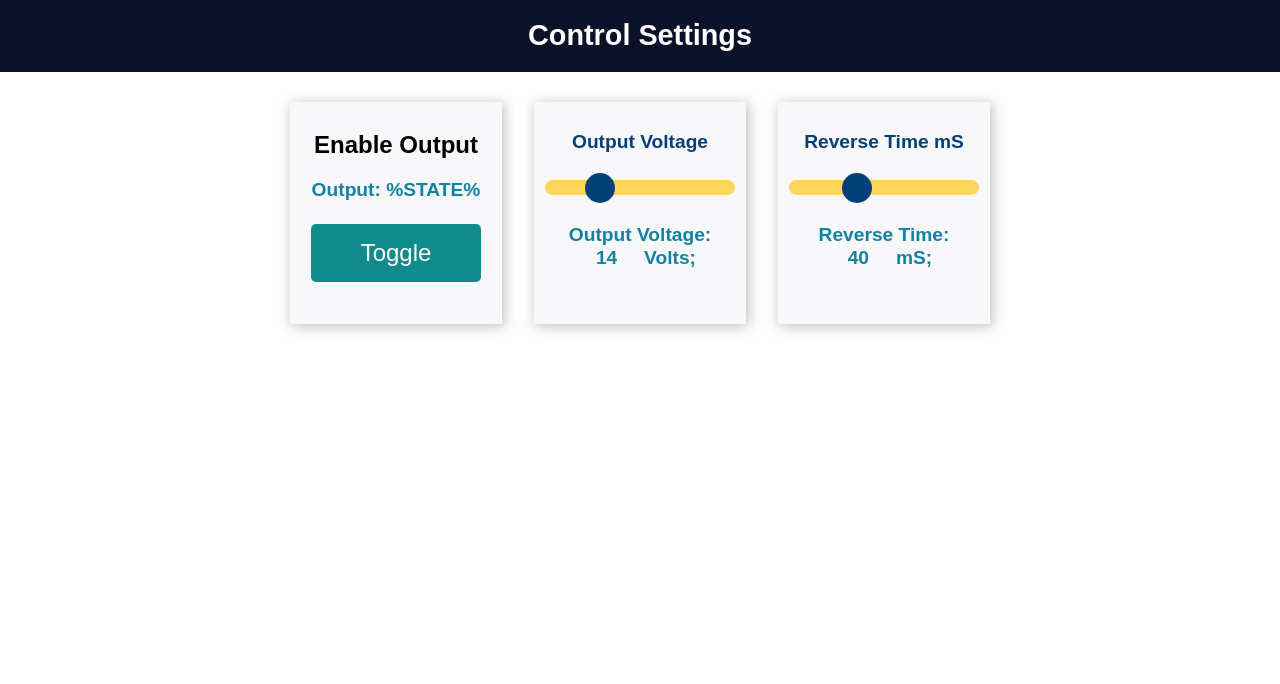
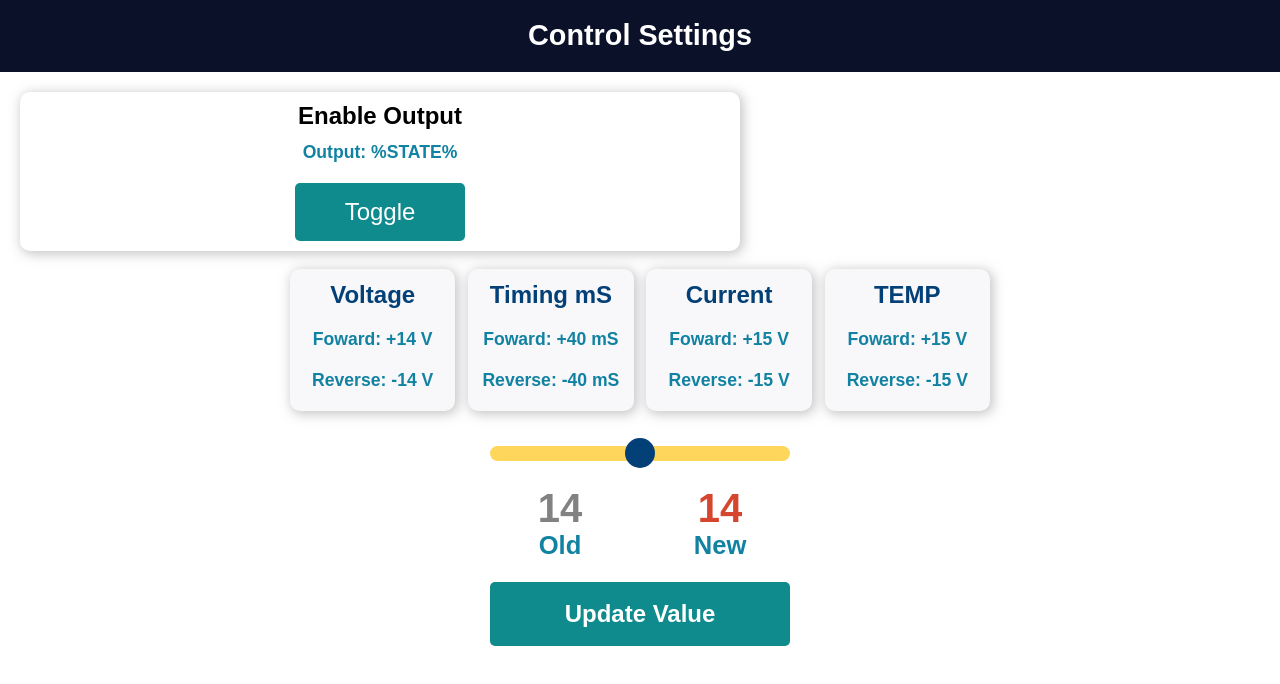
Before and after one commit to DrKropp/InternalElectroOxidizerFunctionTesting, a plain HTML site: page data/index.html in a window 1280 px wide. Drawn offline with Linux system fonts and the light colour scheme.

Commit message:
Updated style of website

```diff
--- a/data/index.html
+++ b/data/index.html
@@ -13,34 +13,52 @@
         <h1>Control Settings</h1>
     </div>
     <div class="content">
+        <div class="top-card">
+            <h2>Enable Output</h2>
+            <p class="state">Output: <span id="state">%STATE%</span></p>
+            <button id="button" class="button">Toggle</button>
+        </div>
+        <br>
         <div class="card-grid">
-            <div class="card">
-                <h2>Enable Output</h2>
-                <p class="state">Output: <span id="state">%STATE%</span></p>
-                <p><button id="button" class="button">Toggle</button></p>
-              </div>
-            <div class="card">
-                <p class="card-title">Output Voltage</p>
-                <p class="switch">
-                    <input type="range" oninput="updateSliderPWM(this)" id="slider1" min="10" max="26" step="0.1" value ="14" class="slider">
-                </p>
-                <p class="state">Output Voltage:<br> <input oninput="updateSlider(this)" type="number" id="value1" min="10" max="26" step="0.1" value="14" dir="ltr">Volts;</p>
+            <div class="card" onclick="selectCard(this)" id="card1">
+                <p class="card-title">Voltage</p>
+                <p class="state">Foward: +<span id="FValue1" data-min="10" data-max="26" data-step="0.1">14</span> V</p>
+                <p class="state">Reverse: -<span id="RValue1" data-min="10" data-max="26" data-step="0.1">14</span> V</p>
             </div>
-            <div class="card">
-                <p class="card-title">Reverse Time mS</p>
-                <p class="switch">
-                    <input type="range" oninput="updateSliderPWM(this)" id="slider2" min="10" max="100" step="1" value ="40" class="slider">
-                </p>
 
-                <p class="state">Reverse Time:<br> <input type="number" oninput="updateSlider(this)"  id="value2" min="10" max="100" value="40" dir="ltr">mS;</p>
+            <div class="card" onclick="selectCard(this)" id="card2">
+                <p class="card-title">Timing mS</p>
+                <p class="state">Foward: +<span id="FValue2" data-min="10" data-max="100" data-step="1">40</span> mS</p>
+                <p class="state">Reverse: -<span id="RValue2" data-min="10" data-max="100" data-step="1">40</span> mS</p>
             </div>
-<!--             <div class="card">
-                <p class="card-title"> Fader 3</p>
-                <p class="switch">
-                    <input type="range" oninput="updateSliderPWM(this)" id="slider3" min="0" max="100" step="1" value ="0" class="slider">
-                </p>
-                <p class="state">Brightness: <span id="sliderValue3"></span> &percnt;</p>
-            </div> -->
+
+            <div class="card" onclick="selectCard(this)" id="card3">
+                <p class="card-title">Current</p>
+                <p class="state">Foward: +<span id="FValue3" data-min="10" data-max="26" data-step="0.1">15</span> V</p>
+                <p class="state">Reverse: -<span id="RValue3" data-min="10" data-max="26" data-step="0.1">15</span> V</p>
+            </div>
+
+            <div class="card" onclick="selectCard(this)" id="card4">
+                <p class="card-title">TEMP</p>
+                <p class="state">Foward: +<span id="FValue4" data-min="10" data-max="26" data-step="0.1">15</span> V</p>
+                <p class="state">Reverse: -<span id="RValue4" data-min="10" data-max="26" data-step="0.1">15</span> V</p>
+            </div>
+        </div>
+        <div class="update-container">
+            <p class="switch">
+                <input type="range" oninput="updateValue()" id="slider" step="0.1" class="slider">
+            </p>
+            <div class="updated-value-container">
+                <div class="tile">
+                    <p class="updated-value" id="old"><span>14</span></p>
+                    <p class="tile-title" >Old</p>
+                </div>
+                <div class="tile">
+                    <p class="updated-value" id="new"><span>14</span></p>
+                    <p class="tile-title">New</p>
+                </div>
+            </div>
+            <button id="update-button" class="button">Update Value</button>
         </div>
     </div>
     <script src="script.js"></script>
--- a/data/script.js
+++ b/data/script.js
@@ -43,14 +43,6 @@ function updateSliderPWM(element) {
     websocket.send(sliderNumber+"s"+sliderValue.toString());
 }
 
-function updateSlider(element){
-    var inputNumber = element.id.charAt(element.id.length-1);
-    var inputValue = document.getElementById(element.id).value;
-    document.getElementById("slider"+inputNumber).value = inputValue;
-    console.log(inputValue);
-    websocket.send(inputNumber+"s"+inputValue.toString());
-}
-
 function onMessage(event) {
     console.log(event.data);
     var myObj = JSON.parse(event.data);
@@ -71,8 +63,81 @@ function onMessage(event) {
 
 function initButton() {
     document.getElementById('button').addEventListener('click', toggle);
-  }
+    document.getElementById('update-button').addEventListener('click', handleUpdate);
+}
 
   function toggle(){
     websocket.send('toggle');
   }
+
+
+  function handleUpdate() {
+    if (!selectedCard) return;
+
+    const slider = document.getElementById("slider");
+    const newValue = parseFloat(slider.value);
+    const oldValueSpan = document.querySelector('.updated-value-container .tile:first-child span');
+
+    document.getElementById(selectedCardState + "Value" + selectedCardId).textContent = newValue;
+
+    //websocket.send(`${selectedCardId}${selectedCardState}${newValue}`);
+
+    oldValueSpan.textContent = newValue;
+    selectCard(selectedCard);
+    updateSlider();
+}
+
+var selectedCard; // the acutal html element for the selected card
+var selectedCardId; // the id of the selected card: 1-4
+var selectedCardState = 'F'; // 'F' = Forward, 'R' = Reverse - 'F' is default
+
+function selectCard(element){
+    if(selectedCard == element){
+        document.getElementById(selectedCardState+"Value"+selectedCardId).classList.remove("selected");
+        if(selectedCardState == 'F'){
+            selectedCardState = 'R';
+        }
+        else{
+            selectedCardState = 'F';
+        }
+        document.getElementById(selectedCardState+"Value"+selectedCardId).classList.add("selected");
+    }
+    else{
+        if(selectedCard != null){
+            document.getElementById(selectedCardState+"Value"+selectedCardId).classList.remove("selected");
+            selectedCard.classList.remove("selected-card");
+        }
+        selectedCardState = 'F';
+        selectedCard = element;
+        selectedCardId = element.id.charAt(element.id.length-1);
+        document.getElementById(selectedCardState+"Value"+selectedCardId).classList.add("selected");
+    }
+    selectedCard.classList.add("selected-card");
+    console.log(selectedCard);
+    updateSlider();
+}
+
+function updateSlider() {
+    if(selectedCard == null) return;
+
+    const valueElement = document.getElementById(selectedCardState + "Value" + selectedCardId);
+    const inputValue = parseFloat(valueElement.textContent);
+    const slider = document.getElementById("slider");
+    const oldValueSpan = document.querySelector('.updated-value-container .tile:first-child span');
+    const newValueSpan = document.querySelector('.updated-value-container .tile:last-child span');
+
+    // set slider values
+    slider.max = parseFloat(valueElement.getAttribute("data-max"));
+    slider.min = parseFloat(valueElement.getAttribute("data-min"));
+    slider.step = parseFloat(valueElement.getAttribute("data-step"));
+    slider.value = inputValue;
+    // update the value displays
+    oldValueSpan.textContent = inputValue;
+    newValueSpan.textContent = inputValue;
+}
+
+function updateValue() {
+    if(selectedCard == null) return;
+    const inputValue = parseFloat(document.getElementById("slider").value);
+    document.querySelector('.updated-value-container .tile:last-child span').textContent = inputValue;
+}
--- a/data/style.css
+++ b/data/style.css
@@ -4,13 +4,19 @@ html {
     font-family: Arial, Helvetica, sans-serif;
     display: inline-block;
     text-align: center;
+    overflow: hidden;
   }
   h1 {
     font-size: 1.8rem;
     color: white;
   }
+  h2 {
+    margin: 0px;
+  }
   p {
     font-size: 1.4rem;
+    margin-top: 12px;
+    margin-bottom: 20px;
   }
   .topnav {
     overflow: hidden;
@@ -20,28 +26,34 @@ html {
     margin: 0;
   }
   .content {
-    padding: 30px;
+    padding: 20px;
+  }
+  .top-card {
+    border-radius: 10px;
+    box-shadow: 2px 2px 12px 1px rgba(140,140,140,.5);
+    padding:10px;
+    text-align: center;
+    max-width: 700px;
   }
   .card-grid {
     max-width: 700px;
     margin: 0 auto;
     display: grid;
-    grid-gap: 2rem;
-    grid-template-columns: repeat(auto-fit, minmax(200px, 1fr));
+    grid-gap: 0.8rem;
+    grid-template-columns: repeat(auto-fit, minmax(150px, 1fr));
   }
   .card {
     background-color: #F8F7F9;
     box-shadow: 2px 2px 12px 1px rgba(140,140,140,.5);
-    padding-top:10px;
-    padding-bottom:20px;
+    border-radius: 10px;
   }
   .card-title {
-    font-size: 1.2rem;
+    font-size: 1.5rem;
     font-weight: bold;
     color: #034078
   }
   .state {
-    font-size: 1.2rem;
+    font-size: 1.1rem;
     color:#1282A2;
     font-weight: bold;
   }
@@ -53,6 +65,7 @@ html {
     border-radius: 10px;
     background: #FFD65C;
     outline: none;
+    max-width: 300px;;
   }
   .slider::-webkit-slider-thumb {
     -webkit-appearance: none;
@@ -73,6 +86,7 @@ html {
   .switch {
     padding-left: 5%;
     padding-right: 5%;
+    margin-top: 30px;
   }
   .button {
     padding: 15px 50px;
@@ -107,3 +121,54 @@ html {
     text-align: center;
     width:56px
    }
+   #update-button {
+    width: 100%;
+    max-width: 300px;
+    margin: 0 auto;
+    display: block;
+    font-size: 1.5rem;
+    font-weight: bold;
+    padding: 18px 20px ;
+  }
+   .updated-value-container {
+    display: flex;
+    justify-content: space-evenly;
+    align-items: center;
+    margin: 15px auto;
+   }
+   .updated-value{
+    font-size: 2.5rem;
+    color: #1282A2;
+    font-weight: bold;
+    margin-bottom:0px;
+   }
+   .tile {
+    width: 80px;
+    height: 80px;
+    display: flex;
+    flex-direction: column;
+    justify-content: center;
+    }
+    .tile-title {
+      font-size: 1.6rem;
+      color: #1282A2;
+      font-weight: bold;
+      margin-top:0px;
+    }
+    .tile #old {
+      color: #828282;
+    }
+    .tile #new {
+      color: rgb(214, 69, 46);
+    }
+   .selected {
+    color:rgb(214, 69, 46);
+   }
+   .selected-card {
+    background-color: #ededed;
+    box-shadow: 2px 2px 12px 1px rgba(70, 70, 70, 0.5);
+   }
+  .update-container {
+    margin: 0px auto;
+    max-width: 400px;
+  }
```
